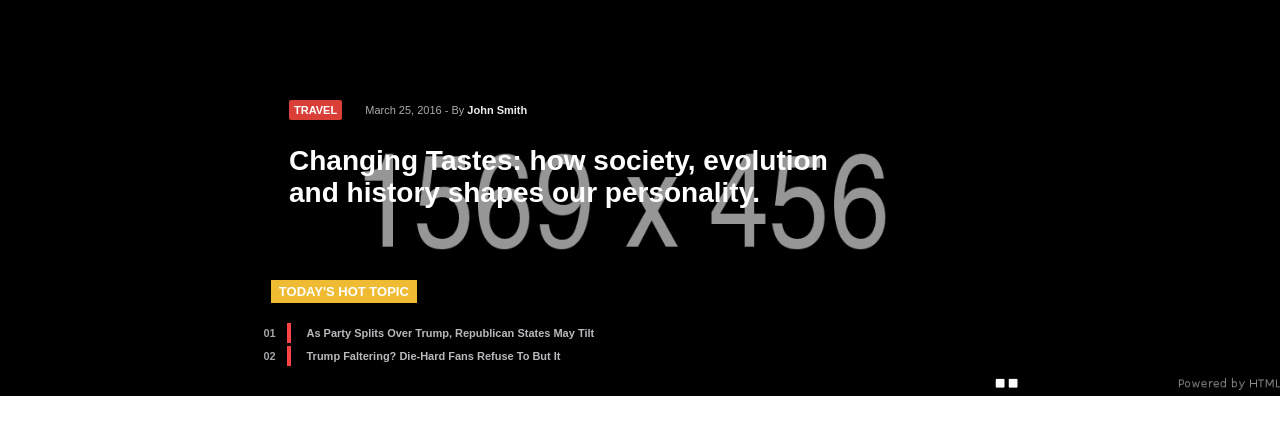
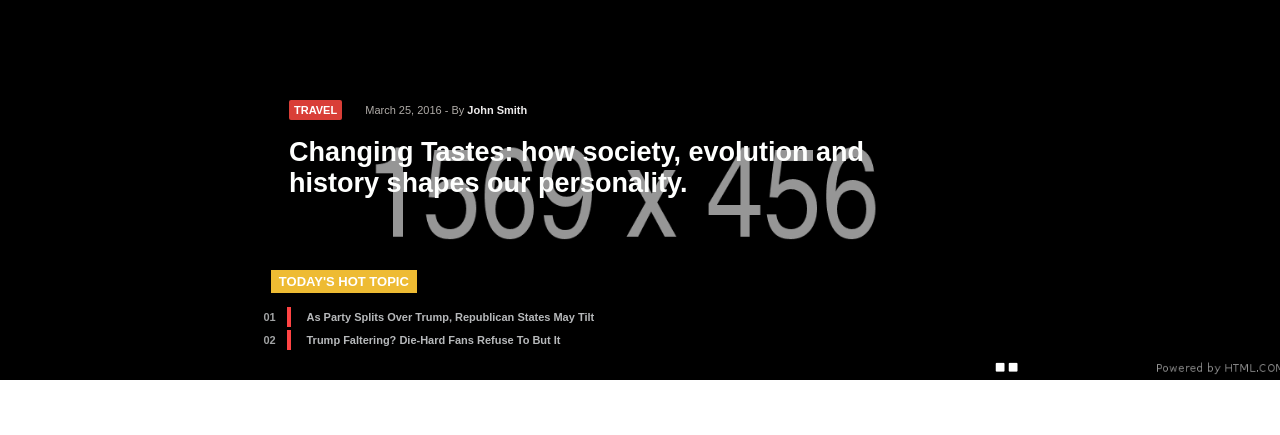
Before and after one commit to psanjeetprdxn/NEWSMAG, a PHP site: page / in a window 1280 px wide. Shown: the part 118-553 px from the top of the page. Run offline with PHP 8.4, Linux system fonts and the light colour scheme; some libraries are stand-ins or nearby versions.

Commit message:
minor styling update in banner section

```diff
--- a/assets/css/master.css
+++ b/assets/css/master.css
@@ -286,9 +286,9 @@ nav > ul > li:nth-child(2)::after {
 
 h2 {
   width: 80%;
-  margin-top: 25px;
+  margin-top: 17px;
   color: #fefffe;
-  font-size: 28px;
+  font-size: 27px;
   font-weight: 700;
 }
 
@@ -303,7 +303,7 @@ h2 {
   text-transform: uppercase;
 }
 
-.bot ul { margin: 20px 0 0 3.4%; }
+.bot ul { margin: 14px 0 0 3.4%; }
 
 .bot li {
   padding: 4px 15px;
```
